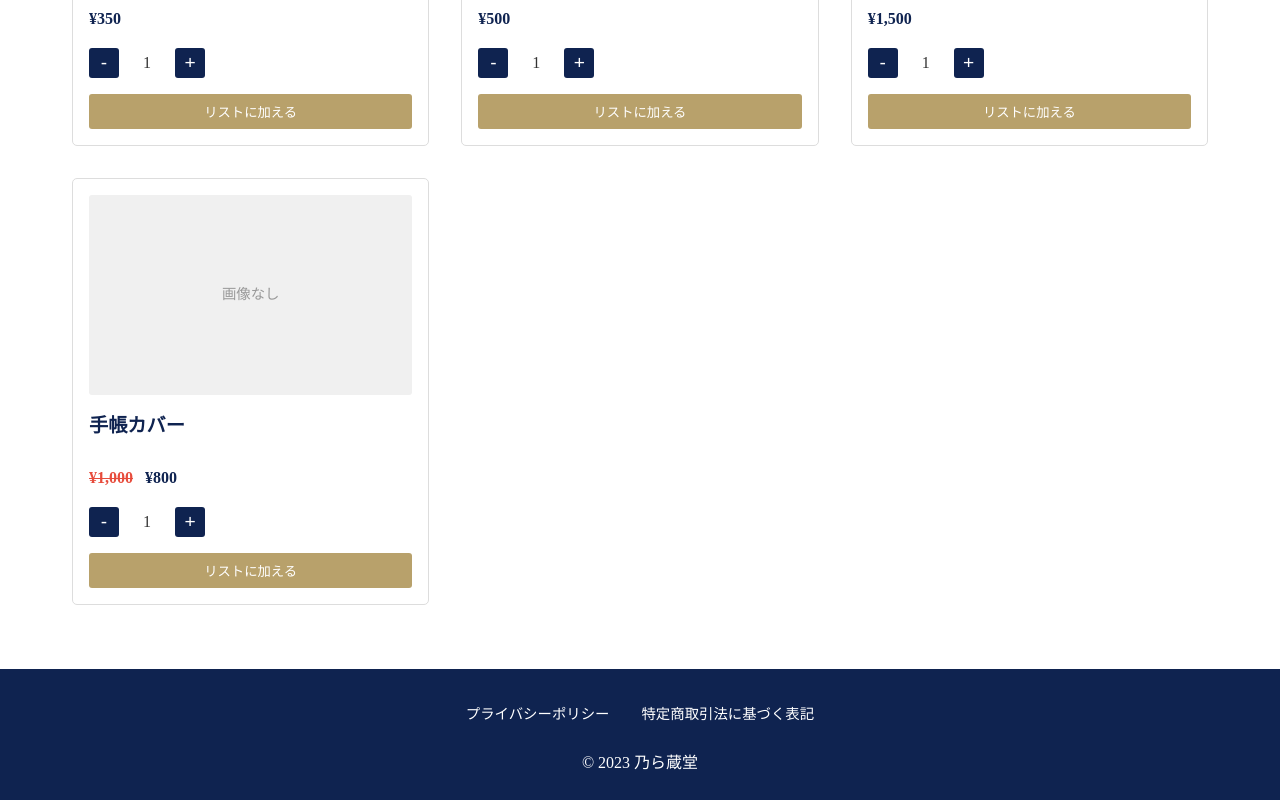
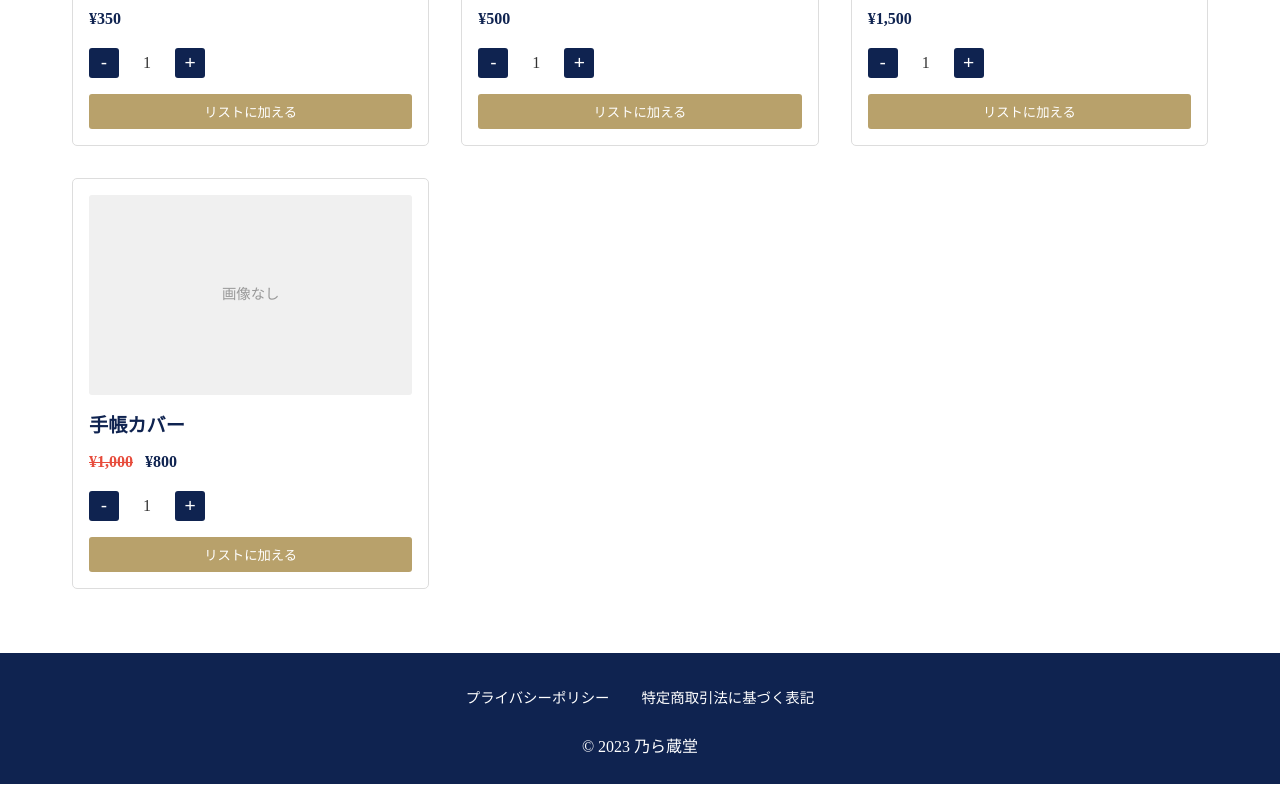
Before and after one commit to kshooto-cmyk/norakuro, a plain HTML site: page index.html in a window 1280 px wide. Shown: the part 1029-1829 px from the top of the page. Drawn offline with Linux system fonts and the light colour scheme; a web font is replaced by a local one.

Commit message:
Add files via upload

```diff
--- a/index.html
+++ b/index.html
@@ -704,7 +704,7 @@
                     <td>送料、銀行振込手数料</td>
                 </tr>
                 <tr>
-                    <th>引き渡し時期</th>
+                    <th>引き渡し時期</h3>
                     <td>ご注文後、3〜7営業日以内に発送いたします。</td>
                 </tr>
                 <tr>
@@ -741,56 +741,19 @@
         let products = [];
         let orderList = JSON.parse(localStorage.getItem('orderList')) || [];
 
-        // 商品データ（サンプル）
-        const sampleProducts = [
-            {
-                id: '1',
-                name: '和紙手帳「月明」',
-                price: 3800,
-                discountRate: 10,
-                description: '日本の伝統的な和紙を使用した上質な手帳。書き心地が滑らかで、インクのにじみを防ぎます。月ごとの計画を立てやすいレイアウトが特徴です。',
-                imageURL: 'https://images.unsplash.com/photo-1531346680769-a1d79b57de5c?ixlib=rb-4.0.3&auto=format&fit=crop&w=400&q=80',
-                category: '手帳'
-            },
-            {
-                id: '2',
-                name: '万年筆「匠」',
-                price: 12000,
-                discountRate: 15,
-                description: '職人が一本一本手作りで仕上げた高級万年筆。バランスの取れた重量感と滑らかな書き味が特徴で、長く愛用できる逸品です。',
-                imageURL: 'https://images.unsplash.com/photo-1583485088034-697b5bc54ccd?ixlib=rb-4.0.3&auto=format&fit=crop&w=400&q=80',
-                category: '万年筆'
-            },
-            {
-                id: '3',
-                name: '墨液セット',
-                price: 2500,
-                discountRate: 0,
-                description: '伝統的な製法で作られた高品質な墨液と、書き味の良い筆ペンのセット。すっきりとした黒色と滲まない特性が特徴です。',
-                imageURL: 'https://images.unsplash.com/photo-1600074559472-ef4e7af4c5fb?ixlib=rb-4.0.3&auto=format&fit=crop&w=400&q=80',
-                category: '筆記具'
-            },
-            {
-                id: '4',
-                name: '漆塗りペンケース',
-                price: 5800,
-                discountRate: 5,
-                description: '伝統的な漆塗り技術で仕上げた高級感あふれるペンケース。収納力がありながらもスリムなデザインで、持ち運びにも便利です。',
-                imageURL: 'https://images.unsplash.com/photo-1515955656352-a1fa3ffcd111?ixlib=rb-4.0.3&auto=format&fit=crop&w=400&q=80',
-                category: 'アクセサリー'
-            }
-        ];
-
         document.addEventListener('DOMContentLoaded', function() {
-            // 商品データの取得を試みる（実際の運用時にはproducts.jsonを使用）
+        // products.jsonから商品データを取得
          fetch('products.json')
         .then(response => {
+            // HTTPステータスコードをチェックし、問題があればエラーを投げる
             if (!response.ok) {
                 throw new Error(`HTTP error! Status: ${response.status}`);
             }
+            // レスポンスボディをJSONとして解析
             return response.json();
         })
         .then(data => {
+            // 取得したデータを `products` 配列に代入
             products = data.map(item => ({
                 id: item.id,
                 name: item.name,
@@ -800,13 +763,14 @@
                 imageURL: item.imageURL,
                 category: item.category
             }));
+            // 商品を表示
             displayProducts(products);
         })
         .catch(error => {
+            // エラーが発生した場合の処理
             console.error('商品データの取得中にエラーが発生しました:', error);
-                    // エラー時はサンプル商品を表示
-                    products = sampleProducts;
-                    displayProducts(products);
+            const container = document.getElementById('products-container');
+            container.innerHTML = '<p class="error-message">商品データの読み込みに失敗しました。</p>';
         });
 
              updateOrderListButton();
@@ -864,10 +828,15 @@
                 ? `<img src="${product.imageURL}" alt="${product.name}" class="product-image">`
                 : `<div class="product-image">画像なし</div>`;
 
+            // 説明文がある場合のみ表示
+            const descriptionHTML = product.description
+                ? `<p class="product-description">${product.description}</p>`
+                : '';
+
             div.innerHTML = `
                 ${imageHTML}
                 <h3 class="product-title">${product.name}</h3>
-                <p class="product-description">${product.description}</p>
+                ${descriptionHTML}
                 ${priceHTML}
                 <div class="quantity-controls">
                     <button class="quantity-btn" onclick="decreaseQuantity('${product.id}')">-</button>
@@ -880,7 +849,6 @@
             return div;
         }
 
-        // 残りの関数は変更なし（割引価格の計算、数量増減、注文リストへの追加など）
         // 割引価格の計算
         function calculateDiscountPrice(product) {
             return Math.floor(product.price * (1 - product.discountRate / 100));
@@ -935,7 +903,7 @@
             button.textContent = `(${totalItems})`;
         }
 
-        // 注文リストの显示
+        // 注文リストの表示
         function displayOrderList() {
             const container = document.getElementById('order-items');
             container.innerHTML = '';
```
Lines whose indentation alone changed are shown as unchanged.
